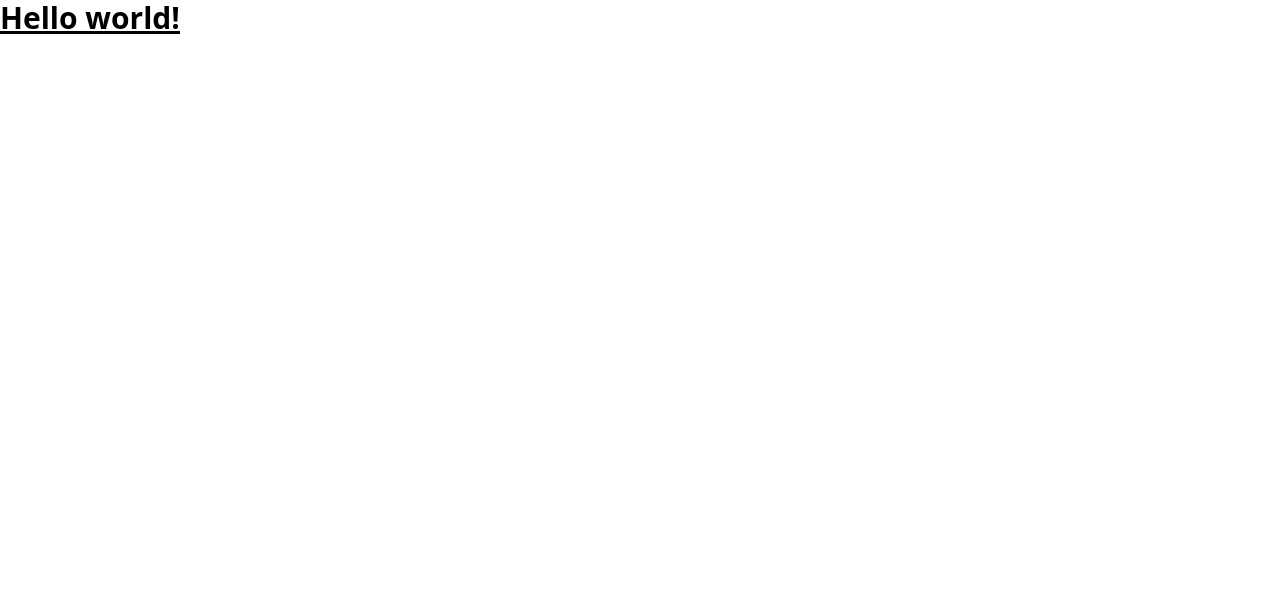
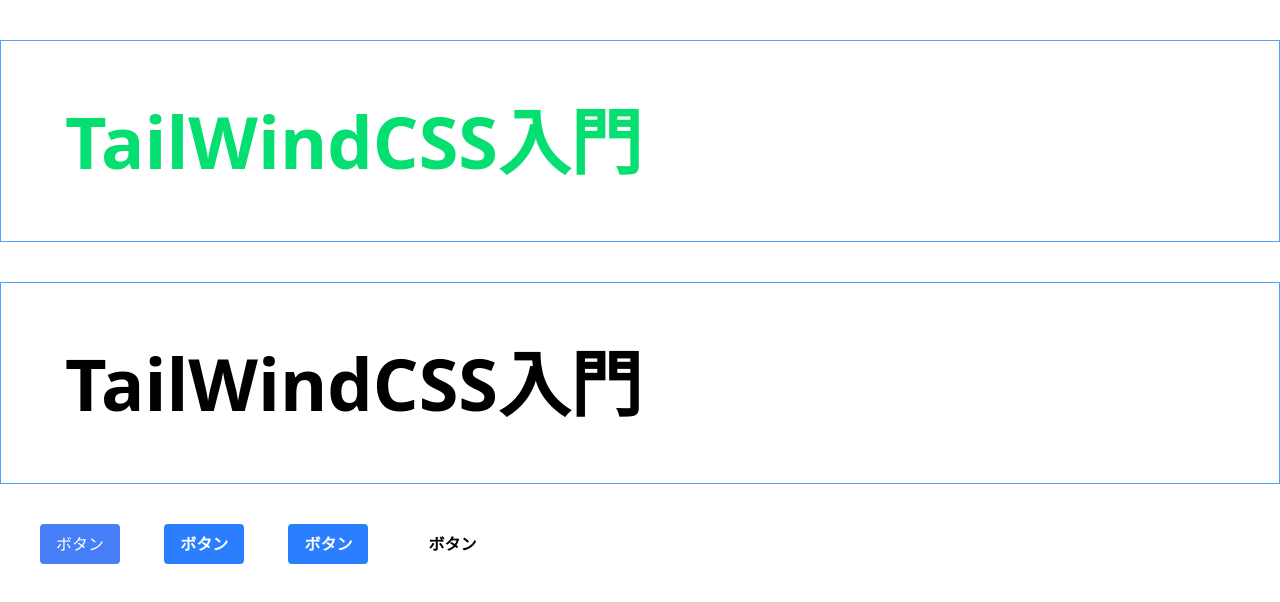
Before and after one commit to suginogaku/tailwindcss-practice, a website: page src/index.html in a window 1280 px wide. Drawn offline with Linux system fonts and the light colour scheme.

Commit message:
TailWindCSS基礎学習

```diff
--- a/src/index.html
+++ b/src/index.html
@@ -5,13 +5,22 @@
   <meta charset="UTF-8">
   <meta name="viewport" content="width=device-width, initial-scale=1.0">
   <link href="./output.css" rel="stylesheet">
-  <title>ポートフォリオサイト</title>
+  <title>TailWindCSS入門</title>
 </head>
 
 <body>
-  <h1 class="text-3xl font-bold underline">
-    Hello world!
-  </h1>
+  <div class="border border-blue-400 p-16 my-10">
+    <h1 class="lg:text-7xl font-bold text-3xl sm:text-red-400 md:text-blue-400 lg:text-pink-400 xl:text-green-400">
+      TailWindCSS入門</h1>
+  </div>
+  <div class="border border-blue-400 p-16 my-10">
+    <h1 class="text-7xl font-bold">TailWindCSS入門</h1>
+  </div>
+
+  <button class="easy-button">ボタン</button>
+  <button class="btn-blue font-bold py-2 px-4 rounded ml-10">ボタン</button>
+  <button class="btn-blue btn">ボタン</button>
+  <button class="btn bg-primary-500">ボタン</button>
 </body>
 
 </html>
--- a/src/input.css
+++ b/src/input.css
@@ -1 +1,26 @@
 @import "tailwindcss";
+
+.easy-button {
+  padding: 8px 16px;
+  background-color: #467ef7;
+  color: white;
+  border-radius: 4px;
+  font: bold;
+  margin-left: 40px;
+}
+
+.easy-button:hover {
+  background-color: #386ad6;
+}
+
+.btn {
+  @apply font-bold py-2 px-4 rounded ml-10;
+}
+
+.btn-blue {
+  @apply bg-blue-500 text-white;
+}
+
+.btn-blue:hover {
+  @apply bg-blue-600;
+}
--- /dev/null
+++ b/tailwind.config.js
@@ -0,0 +1,16 @@
+// tailwind.config.js
+module.exports = {
+  content: ["./src/**/*.{html,js}"],
+  theme: {
+    extend: {
+      colors: {
+        primary: {
+          100: "#ebf8ff",
+          300: "#90cdf4",
+          500: "#4299e1",
+        },
+      },
+    },
+  },
+  plugins: [],
+}
```
Also changed, not shown: src/output.css.
